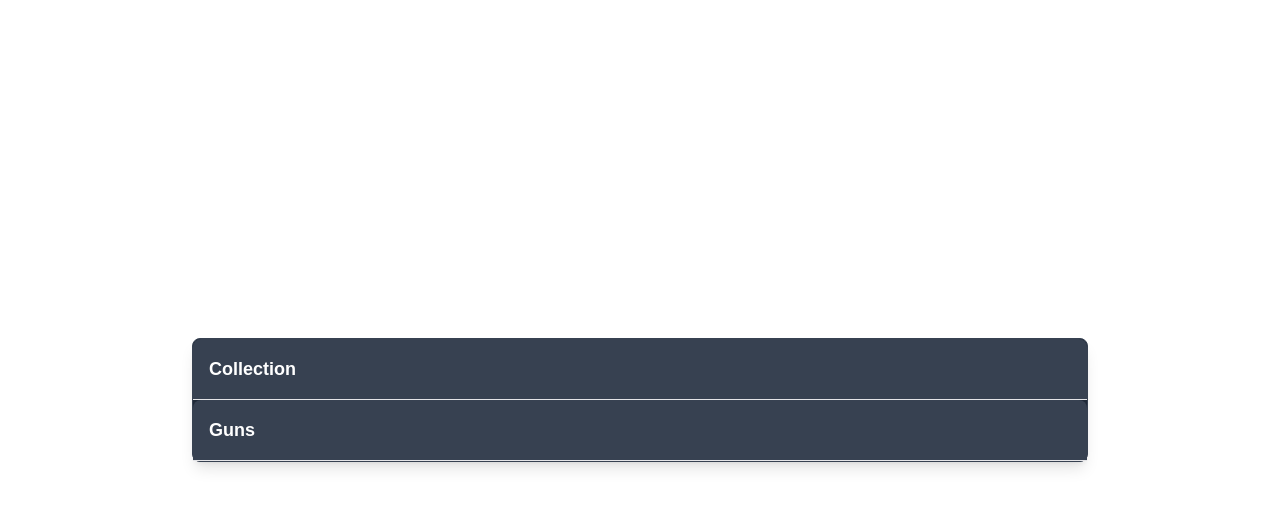
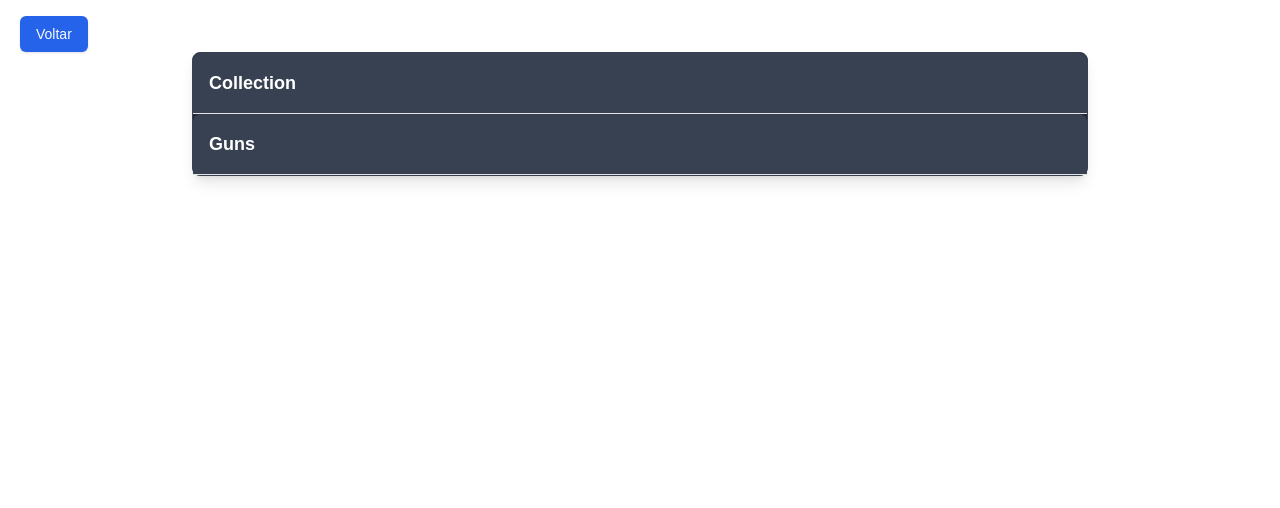
Before and after one commit to gcmorais/clientside-combofind, a Next.js app: page /admin in a window 1280 px wide. Shown: the top 508 px of the page. Built offline with nearby package versions, Linux system fonts and the light colour scheme; sample sign-in values are in the browser's storage.

Commit message:
adicionando botão de voltar na pag de admin

```diff
--- a/src/pages/admin.js
+++ b/src/pages/admin.js
@@ -32,8 +32,16 @@ export default function Admin() {
     }
   }, [router]);
 
+  const handleNavigation = () => {
+    router.push("/");
+  };
+
   return (
-    <div className="flex justify-center items-center h-screen">
+    <>
+      <Button className="mt-4 ml-5 bg-blue-600" onClick={handleNavigation}>
+        Voltar
+      </Button>
+      <div className="flex justify-center">
         <Accordion
           type="single"
           collapsible
@@ -259,5 +267,6 @@ export default function Admin() {
           </AccordionItem>
         </Accordion>
       </div>
+    </>
   );
 }
--- a/src/pages/login.js
+++ b/src/pages/login.js
@@ -1,5 +1,5 @@
 import * as React from "react";
-import { useState } from "react";
+import { useState, useEffect } from "react";
 import { Button } from "@/components/ui/button";
 import {
   Card,
@@ -18,6 +18,15 @@ export default function Login() {
   const [password, setPassword] = useState("");
   const [error, setError] = useState("");
   const router = useRouter();
+
+  useEffect(() => {
+    const token = localStorage.getItem("jwtToken");
+
+    if (token) {
+      // Se o token não estiver presente, redireciona para a home
+      router.push("/admin");
+    }
+  }, [router]);
 
   const handleNavigation = () => {
     router.push("/");
```
Lines whose indentation alone changed are shown as unchanged.
